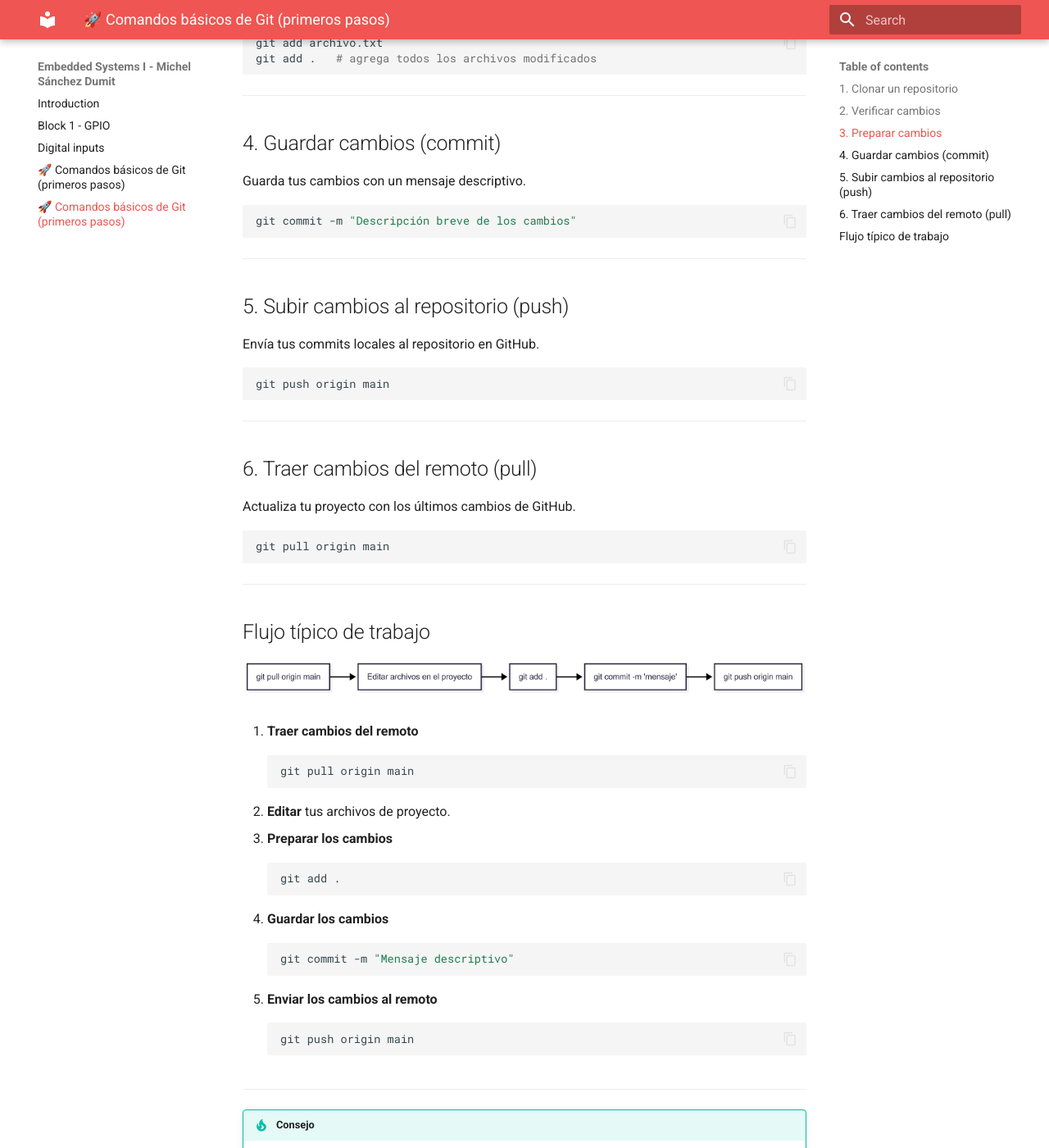
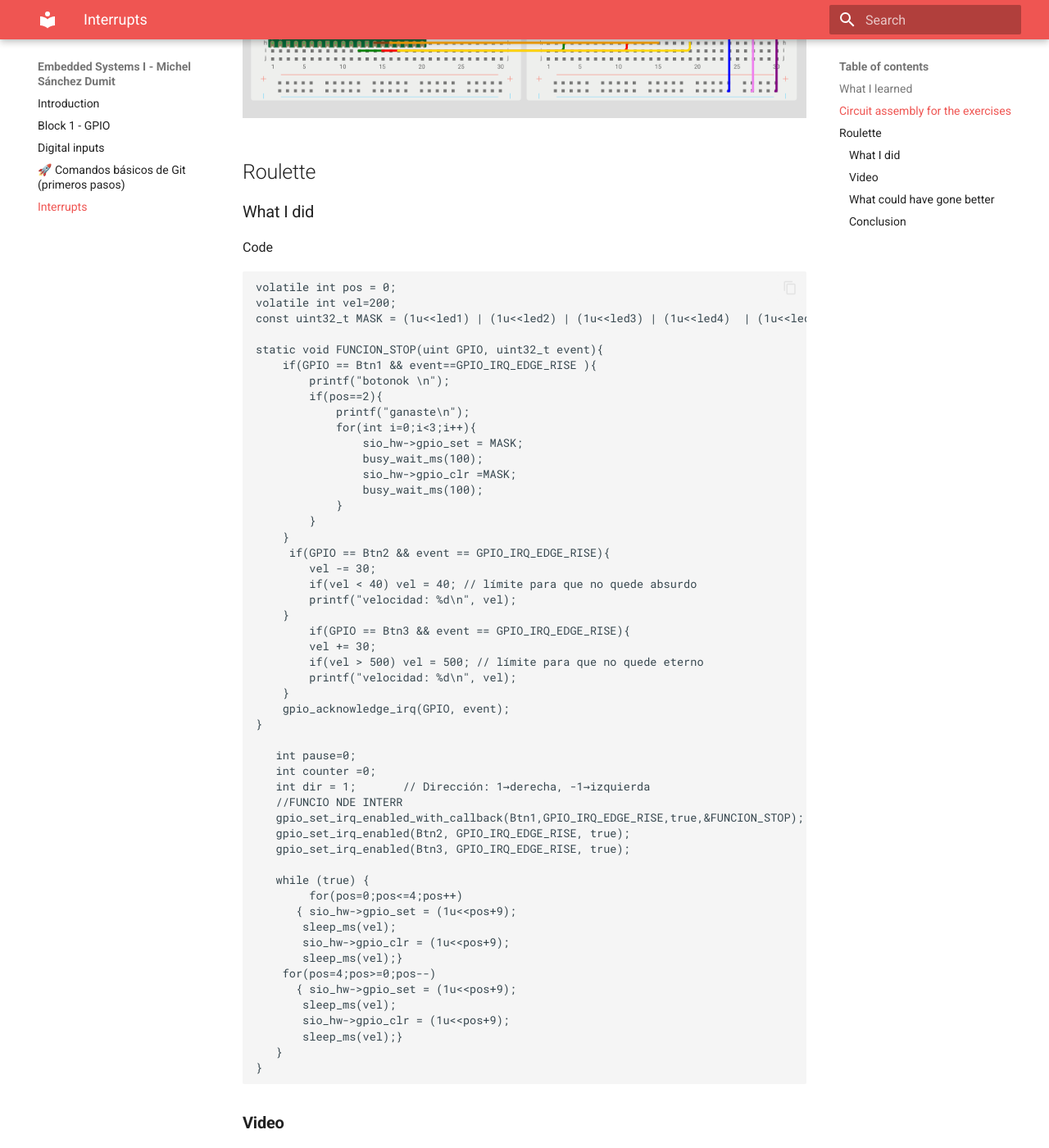
Before and after one commit to MichelSDumit/Sistemas-Embebidos---Michel, an MkDocs documentation site: the page built from docs/gitcmds.md, in a window 1280 px wide and 1400 px high, scrolled down 729 px. Shown: the whole window at 82% size. Built offline with MkDocs 1.6.1 and Material for MkDocs 9.7.7, drawn with Linux system fonts in a browser that asks for light colours; some of the changed text lies outside the part shown; grey boxes are pictures that could not be loaded.

Commit message:
video y cod

````diff
--- a/docs/gitcmds.md
+++ b/docs/gitcmds.md
@@ -1,97 +1,85 @@
-# 🚀 Comandos básicos de Git (primeros pasos)
+# Interrupts
 
-En este curso solo usaremos los comandos esenciales de Git para trabajar con repositorios.
+**Goal:** to understand how interrupts work on the RP2350, including IRQs, ISRs, GPIO interrupts, priorities, and how they allow the microcontroller to respond to events without constantly checking the inputs.
 
 ---
 
-## 1. Clonar un repositorio
+## What I learned
 
-Copia un proyecto de GitHub a tu computadora.
-
-```bash
-git clone https://github.com/usuario/repositorio.git
-```
+In this practice, I learned how interrupts allow the RP2350 to respond to events without continuously checking the GPIO inputs. I also learned how ISRs, IRQs, and the NVIC work together to handle interrupts, and how GPIO interrupts can be triggered by rising or falling edges. Finally, I understood how to configure GPIO interrupts using the Pico SDK and why it is important to acknowledge the interrupt and keep the ISR as short as possible.
 
 ---
 
-## 2. Verificar cambios
+## Circuit assembly for the exercises
 
-Muestra qué archivos has modificado o agregado.
+![Circuito ensamblado](recursos/imgs/b1/circuito3.png)
 
-```bash
-git status
+## Roulette
+
+### What I did
+
+Code
+
 ```
 
----
+volatile int pos = 0;
+volatile int vel=200;
+const uint32_t MASK = (1u<<led1) | (1u<<led2) | (1u<<led3) | (1u<<led4)  | (1u<<led5) ;
 
-## 3. Preparar cambios
+static void FUNCION_STOP(uint GPIO, uint32_t event){
+    if(GPIO == Btn1 && event==GPIO_IRQ_EDGE_RISE ){
+        printf("botonok \n");
+        if(pos==2){
+            printf("ganaste\n");
+            for(int i=0;i<3;i++){
+                sio_hw->gpio_set = MASK;
+                busy_wait_ms(100);
+                sio_hw->gpio_clr =MASK;
+                busy_wait_ms(100);
+            }
+        }
+    }
+     if(GPIO == Btn2 && event == GPIO_IRQ_EDGE_RISE){
+        vel -= 30;
+        if(vel < 40) vel = 40; // límite para que no quede absurdo
+        printf("velocidad: %d\n", vel);
+    }
+        if(GPIO == Btn3 && event == GPIO_IRQ_EDGE_RISE){
+        vel += 30;
+        if(vel > 500) vel = 500; // límite para que no quede eterno
+        printf("velocidad: %d\n", vel);
+    }
+    gpio_acknowledge_irq(GPIO, event);
+}
 
-Agrega archivos para guardarlos en el próximo commit.
+   int pause=0;
+   int counter =0;
+   int dir = 1;       // Dirección: 1→derecha, -1→izquierda
+   //FUNCIO NDE INTERR
+   gpio_set_irq_enabled_with_callback(Btn1,GPIO_IRQ_EDGE_RISE,true,&FUNCION_STOP);
+   gpio_set_irq_enabled(Btn2, GPIO_IRQ_EDGE_RISE, true);
+   gpio_set_irq_enabled(Btn3, GPIO_IRQ_EDGE_RISE, true);
 
-```bash
-git add archivo.txt
-git add .   # agrega todos los archivos modificados
+   while (true) {
+        for(pos=0;pos<=4;pos++)
+      { sio_hw->gpio_set = (1u<<pos+9);
+       sleep_ms(vel);
+       sio_hw->gpio_clr = (1u<<pos+9);
+       sleep_ms(vel);}
+    for(pos=4;pos>=0;pos--)
+      { sio_hw->gpio_set = (1u<<pos+9);
+       sleep_ms(vel);
+       sio_hw->gpio_clr = (1u<<pos+9);
+       sleep_ms(vel);}
+   }
+}
+
 ```
 
----
+### **Video**
 
-## 4. Guardar cambios (commit)
+<iframe width="560" height="315" src="https://www.youtube.com/embed/HhzLsmht66k?si=Mi76epTDMk2EnSfF" title="YouTube video player" frameborder="0" allow="accelerometer; autoplay; clipboard-write; encrypted-media; gyroscope; picture-in-picture; web-share" referrerpolicy="strict-origin-when-cross-origin" allowfullscreen></iframe>
 
-Guarda tus cambios con un mensaje descriptivo.
+### What could have gone better
 
-```bash
-git commit -m "Descripción breve de los cambios"
-```
-
----
-
-## 5. Subir cambios al repositorio (push)
-
-Envía tus commits locales al repositorio en GitHub.
-
-```bash
-git push origin main
-```
-
----
-
-## 6. Traer cambios del remoto (pull)
-
-Actualiza tu proyecto con los últimos cambios de GitHub.
-
-```bash
-git pull origin main
-```
-
----
-## Flujo típico de trabajo
-
-![Diagrama de flujo de Git](recursos/imgs/git_diagram.png)
-
-1. **Traer cambios del remoto**
-   ```bash
-   git pull origin main
-   ```
-
-2. **Editar** tus archivos de proyecto.
-
-3. **Preparar los cambios**
-   ```bash
-   git add .
-   ```
-
-4. **Guardar los cambios**
-   ```bash
-   git commit -m "Mensaje descriptivo"
-   ```
-
-5. **Enviar los cambios al remoto**
-   ```bash
-   git push origin main
-   ```
-
----
-
-!!! tip "Consejo"
-    Piensa en este ciclo como un **loop infinito**:
-    cada vez que quieras contribuir → primero `pull`, después `add` + `commit`, y finalmente `push`.
+### Conclusion
````
Also changed, not shown: docs/recursos/imgs/b1/circuito3.png (added).
